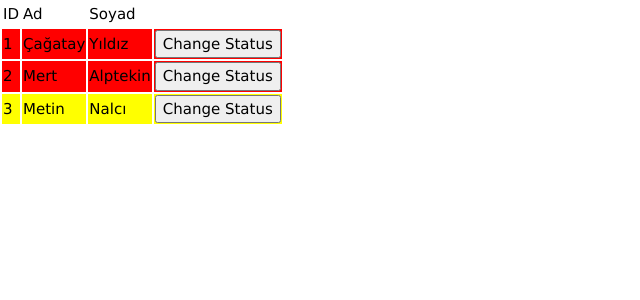
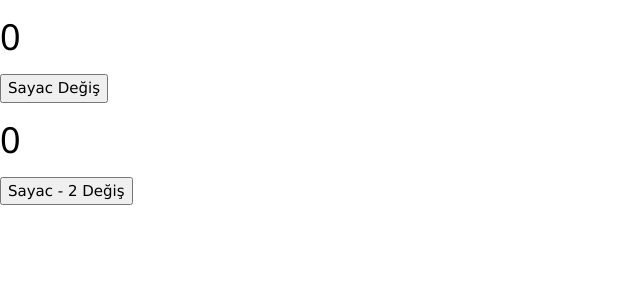
Before and after one commit to yakintech/mkk-react-egitim, a React (Create React App) app: page / in a window 1280 px wide. Shown: the top 300 px of the page, without its empty margins (0-640 px from the left). Built offline with nearby package versions, Linux system fonts and the light colour scheme.

Commit message:
react effect hook

```diff
--- a/src/App.js
+++ b/src/App.js
@@ -14,6 +14,7 @@ import Categoryselect from "./components/Categoryselect";
 import Statesample from "./Statesample";
 import Statesample2 from "./Statesample2";
 import Statesample3 from "./Statesample3";
+import Effecthooksample from "./Effecthooksample";
 
 
 
@@ -34,7 +35,8 @@ function App() {
 
   return (
     <>
-    <Statesample3></Statesample3>
+    <Effecthooksample></Effecthooksample>
+    {/* <Statesample3></Statesample3> */}
       {/* <Statesample></Statesample> */}
       {/* <Jsxsample></Jsxsample> */}
       {/* <Csssample></Csssample>
--- /dev/null
+++ b/src/Effecthooksample.js
@@ -0,0 +1,40 @@
+import React, { useState, useEffect } from 'react'
+
+function Effecthooksample() {
+
+    const [sayac, setsayac] = useState(0);
+    const [sayac2, setsayac2] = useState(0);
+
+    //Component yüklendiğinde bir kereliğe mahsus çalışıyor!
+    useEffect(() => {
+        //data ÇEK!!
+        console.log('Component HAZIR!!');
+    }, []);
+
+
+    //HERHANGİ bir state değiştiğinde
+    useEffect(() => {
+        console.log('Componentte herhangi bir state değişimi meydana geldi');
+    });
+
+
+    //sayac-2 state i değiştiğinde
+    useEffect(()=>{
+        console.log('Sayaç - 2 statinde değişim meydana gelmiştir!!');
+    },[sayac2]);
+
+    return (
+        <>
+            <div>
+                <h1>{sayac}</h1>
+                <button onClick={() => setsayac(sayac + 1)}>Sayac Değiş</button>
+            </div>
+            <div>
+                <h1>{sayac2}</h1>
+                <button onClick={() => setsayac2(sayac2 + 1)}>Sayac - 2 Değiş</button>
+            </div>
+        </>
+    )
+}
+
+export default Effecthooksample
```
Also changed, not shown: jssample/fetchsample.html (added, +43 -0 lines), reactkaynak.txt.
